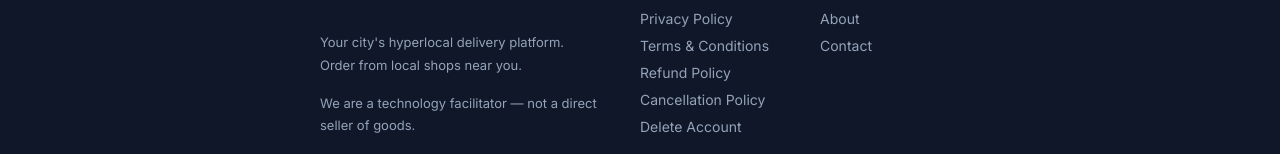
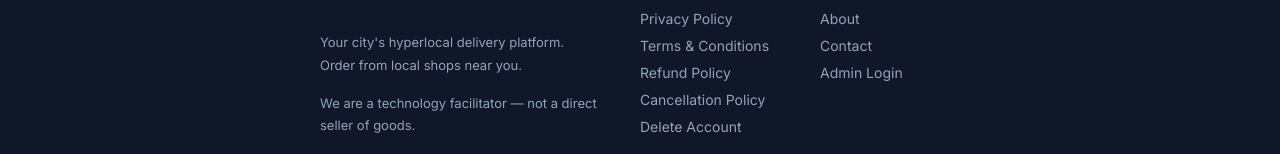
Before and after one commit to sravanipottipati/univerin-website, a React (Create React App) app: page / in a window 1280 px wide. Shown: the part 2353-2507 px from the top of the page. Built offline with nearby package versions, Linux system fonts and the light colour scheme.

Commit message:
Add Admin Login link to website footer, linking to Univerin Admin Panel

```diff
--- a/src/App.js
+++ b/src/App.js
@@ -161,6 +161,7 @@ function App() {
             <h4 className="footer-col-title">Company</h4>
             <a href="/contact-us" className="footer-col-link">About</a>
             <a href="/contact-us" className="footer-col-link">Contact</a>
+            <a href="https://api.univerin.in/admin/" target="_blank" rel="noopener noreferrer" className="footer-col-link">Admin Login</a>
           </div>
         </div>
         <div className="footer-bottom">
```
